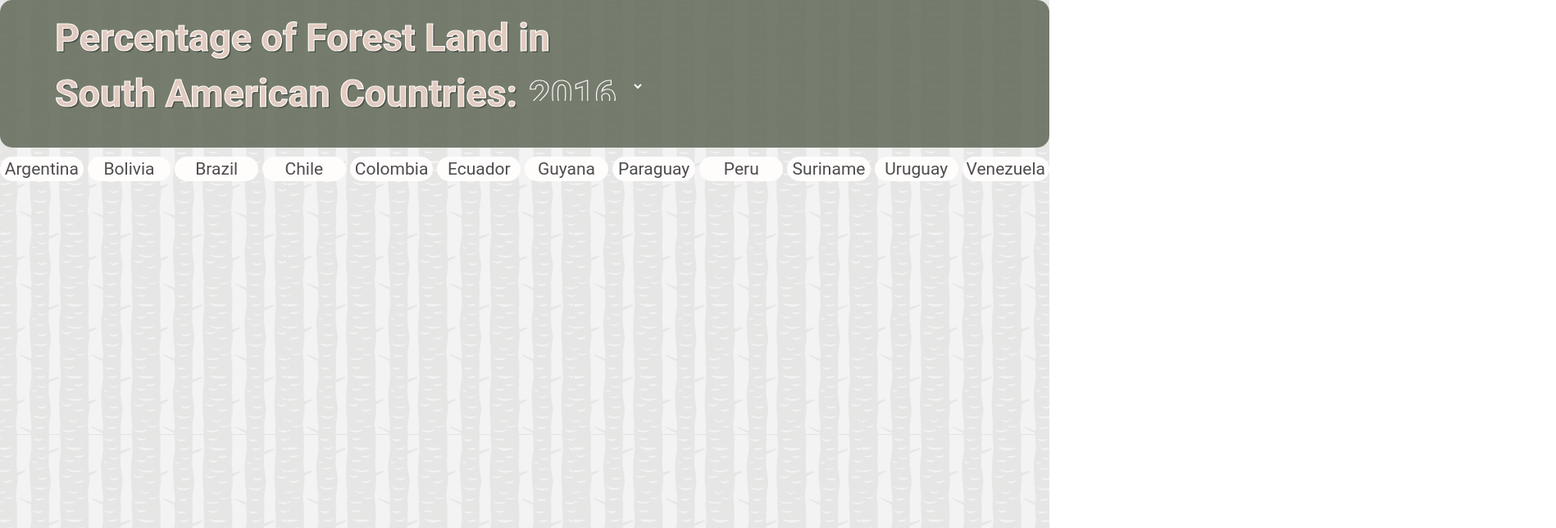
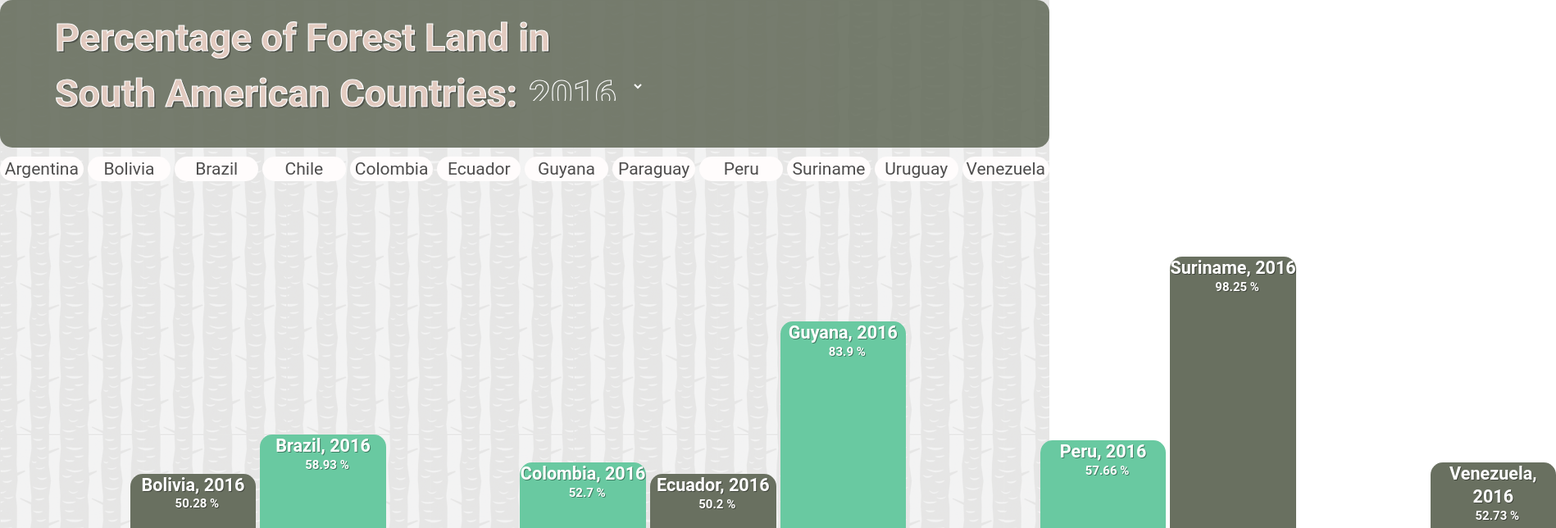
Before and after one commit to nicol-hawkins/react-components-graph, a React (Create React App) app: page / in a window 1280 px wide. Both pictures are taken after a click on the element "Argentina". Shown: the top 644 px of the page at 82% size, 1898 px wide, since content can reach past the window. Built offline with nearby package versions, Linux system fonts and the light colour scheme.

Commit message:
percentages on barchart are updateing correctly, still toggling on too many divs though

```diff
--- a/src/App.js
+++ b/src/App.js
@@ -49,9 +49,14 @@
 
 
 //Update state of chosenCountries array
-  onToggleCountry = (info) => {
+  onToggleCountry = (info, index) => {
+    const chosenCountries = this.state.chosenCountries
+    const chosenCountry = chosenCountries[index];
+    chosenCountries.push(chosenCountry);
+    console.log('Chosen Country: ', chosenCountry)
     this.setState({
       isVisible: !this.state.isVisible,
+      chosenCountries: chosenCountries
 
     });
 
@@ -104,7 +109,13 @@
         </div>
         <div className="BarChart" id="results">
           {
-            this.state.isVisible && <BarChart></BarChart>
+            this.state.isVisible && (
+            this.state.data[this.state.year] ?
+            this.state.data[this.state.year].map((info, index) => (
+              <BarChart
+              info={info}></BarChart>
+            )) : "NO DATA"
+            )
           }
             {/* {this.state.data.map((info, index) => (
               <BarChart
--- a/src/components/BarChart/BarChart.js
+++ b/src/components/BarChart/BarChart.js
@@ -6,16 +6,17 @@
     let className = 'BarChart-Bar';
 
 return (
-    // <div
-    //   className={className}
-    //   style={{height: this.props.info.Percentage - 10 + "%" }}>
-    //   <h3>{this.props.info.Country}, {this.props.info.Year} </h3>
-    //   <h4>{this.props.info.Percentage} %</h4>
-    //   {this.props.children}
+    <div
+      className={className}
+      style={{height: this.props.info.Percentage - 10 + "%" }}>
+      <h3>{this.props.info.Country}, {this.props.info.Year} </h3>
+      <h4>{this.props.info.Percentage} %</h4>
+      {this.props.children}
+    </div>
+
+    // <div className={className}>
+    //   Toggle Me!
     // </div>
-    <div className={className}>
-      Toggle Me!
-    </div>
     );
   }
 }
```
